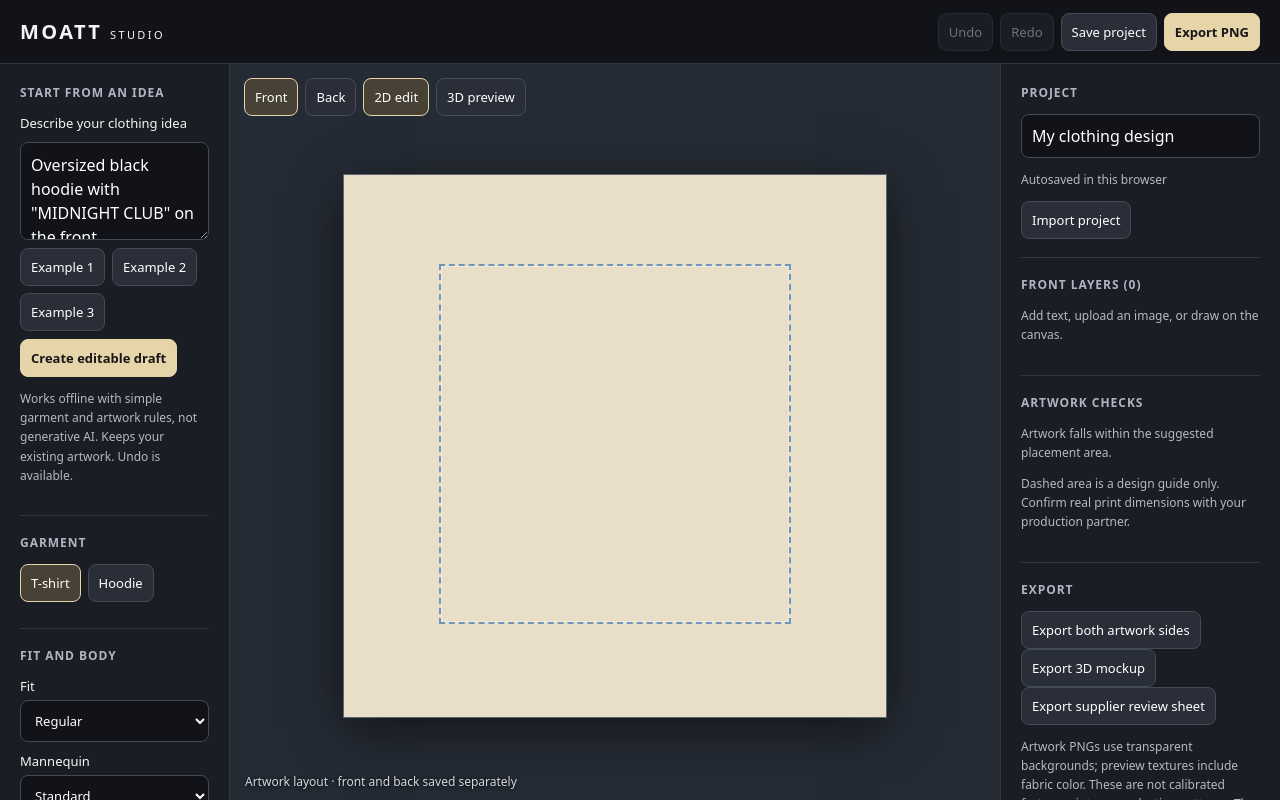
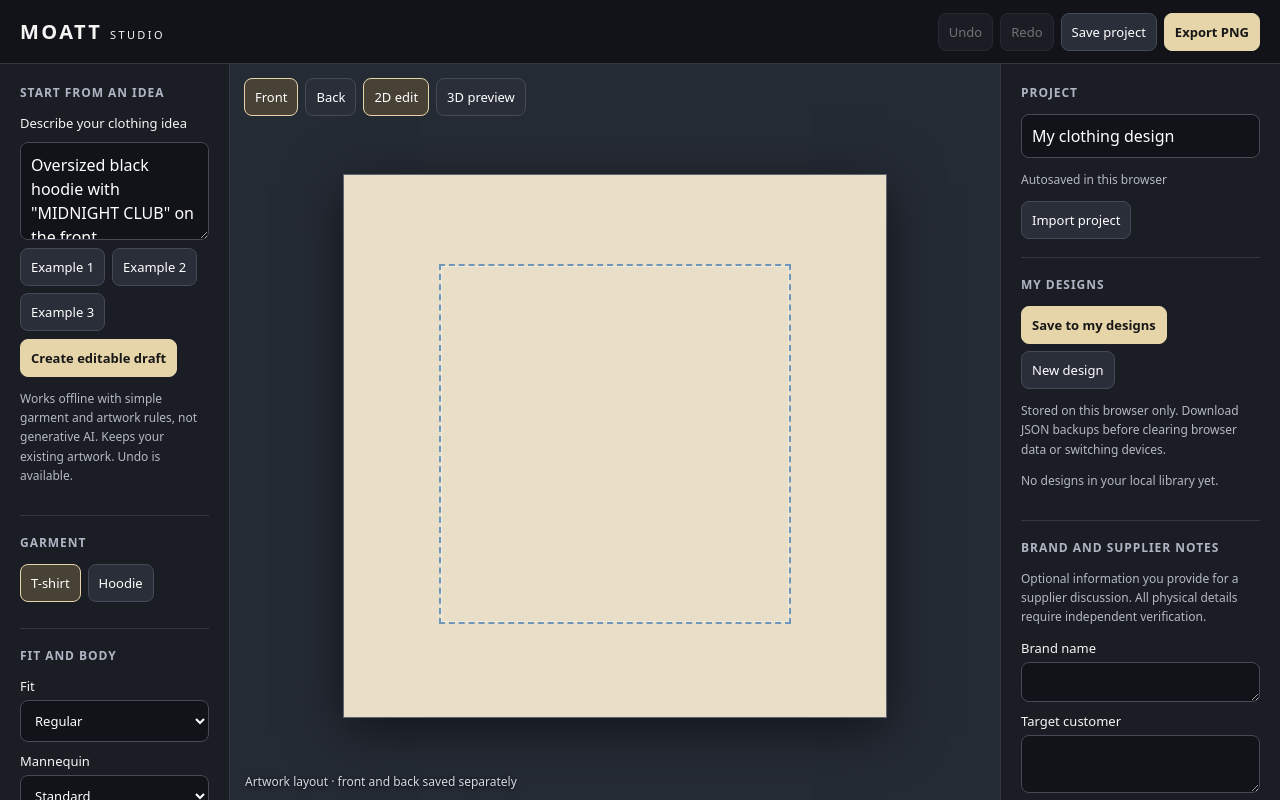
Before and after one commit to Enyina/moatt, a Next.js app: page / in a window 1280 px wide. Built offline with nearby package versions, Linux system fonts and the light colour scheme.

Commit message:
Add local multi-design library, new design flow and editable supplier brief fields

```diff
--- a/components/Studio.tsx
+++ b/components/Studio.tsx
@@ -7,16 +7,24 @@ import {renderArtwork,downloadBlob,savePng} from '../lib/render-design';
 import {analyzePrintPlacement,SAFE_REGION} from '../lib/print-guides';
 import {draftFromIdea,IDEA_EXAMPLES} from '../lib/design-starter';
 import {createSupplierReviewHtml} from '../lib/supplier-review';
+import {loadLibrary,saveToLibrary,openFromLibrary,deleteFromLibrary} from '../lib/design-library';
+import type {LibraryEntry} from '../lib/design-library';
 const Preview=dynamic(()=>import('./GarmentPreview'),{ssr:false,loading:()=> <div className="empty3d">Loading preview…</div>});
 type History={past:StudioDocument[];present:StudioDocument;future:StudioDocument[]};
 const START:History={past:[],present:initialDocument(),future:[]};
 export default function Studio(){
  const [idea,setIdea]=useState(IDEA_EXAMPLES[0]),[ideaFeedback,setIdeaFeedback]=useState('');
+ const [savedDesigns,setSavedDesigns]=useState<LibraryEntry[]>([]);
  const [history,setHistory]=useState<History>(START),[hydrated,setHydrated]=useState(false),[saveError,setSaveError]=useState(''),[side,setSide]=useState<Side>('front'),[tool,setTool]=useState<Tool>('select'),[selected,setSelected]=useState<string|null>(null),[tab,setTab]=useState<'2d'|'3d'>('2d'),[toast,setToast]=useState(''),[brushColor,setBrushColor]=useState('#202329'),[brushWidth,setBrushWidth]=useState(14);
  const doc=history.present;const printIssues=analyzePrintPlacement(doc);const canvasRef=useRef<HTMLCanvasElement>(null),fileRef=useRef<HTMLInputElement>(null),projectRef=useRef<HTMLInputElement>(null);
  const drag=useRef<{id:string;startX:number;startY:number;originX:number;originY:number;points?:number[]}|null>(null);
  const notify=(text:string)=>{setToast(text);setTimeout(()=>setToast(''),3500)};
- useEffect(()=>{try{const saved=localStorage.getItem(STORAGE_KEY);if(saved)setHistory({...START,present:decodeDocument(saved)})}catch(e){setSaveError('Could not restore saved design. '+String(e))}setHydrated(true)},[]);
+ useEffect(()=>{try{
+  const saved=localStorage.getItem(STORAGE_KEY);
+  if(saved)setHistory({...START,present:decodeDocument(saved)});
+  setSavedDesigns(loadLibrary(localStorage));
+ }catch(e){setSaveError('Could not restore saved design. '+String(e))}
+ setHydrated(true)},[]);
  useEffect(()=>{if(!hydrated)return;try{localStorage.setItem(STORAGE_KEY,JSON.stringify(doc));setSaveError('')}catch{setSaveError('Saving failed. Export your project to avoid losing changes.')}},[doc,hydrated]);
  const commit=useCallback((fn:(draft:StudioDocument)=>void)=>{setHistory(h=>({past:[...h.past.slice(-39),h.present],present:modify(h.present,fn),future:[]}))},[]);
  const undo=()=>setHistory(h=>h.past.length?{past:h.past.slice(0,-1),present:h.past[h.past.length-1],future:[h.present,...h.future]}:h);
@@ -31,6 +39,27 @@ export default function Studio(){
  const pointerDown=(e:PointerEvent<HTMLCanvasElement>)=>{const p=position(e);e.currentTarget.setPointerCapture(e.pointerId);if(tool==='draw'){const id=uid();drag.current={id,startX:p.x,startY:p.y,originX:p.x,originY:p.y,points:[0,0]};return}if(tool==='erase'){const target=hit(p);if(target){commit(d=>{d.layers[side]=d.layers[side].filter(l=>l.id!==target.id)});setSelected(null)}return}const target=hit(p);setSelected(target?.id||null);if(target)drag.current={id:target.id,startX:p.x,startY:p.y,originX:target.x,originY:target.y}};
  const pointerMove=(e:PointerEvent<HTMLCanvasElement>)=>{if(!drag.current)return;const p=position(e);if(tool==='draw'&&drag.current.points){drag.current.points.push(p.x-drag.current.originX,p.y-drag.current.originY);const c=canvasRef.current?.getContext('2d');if(c){const pts=drag.current.points;c.strokeStyle=brushColor;c.lineWidth=brushWidth;c.lineCap='round';c.beginPath();if(pts.length>2){c.moveTo(drag.current.originX+pts[pts.length-4],drag.current.originY+pts[pts.length-3]);c.lineTo(p.x,p.y);c.stroke();}}}else if(tool==='select'){const d=drag.current;const el=document.querySelector('[data-layer-id="'+d.id+'"]') as HTMLElement|null;if(el)el.style.transform='translate('+((p.x-d.startX)*100/1024)+'%, '+((p.y-d.startY)*100/1024)+'%)';}};
  const pointerUp=(e:PointerEvent<HTMLCanvasElement>)=>{const d=drag.current;drag.current=null;if(!d)return;const p=position(e);if(tool==='draw'&&d.points){const layer:Layer={id:d.id,kind:'stroke',x:d.originX,y:d.originY,width:1024,height:1024,rotation:0,value:'',color:brushColor,fontSize:brushWidth,points:d.points};commit(x=>x.layers[side].push(layer));setSelected(d.id);return;}if(tool==='select'){const nx=clamp(d.originX+p.x-d.startX,-1024,2048),ny=clamp(d.originY+p.y-d.startY,-1024,2048);if(nx!==d.originX||ny!==d.originY)update(d.id,{x:nx,y:ny});else{const el=document.querySelector('[data-layer-id="'+d.id+'"]') as HTMLElement|null;if(el)el.style.transform='';}}};
+ const storeDesign=()=>{try{
+  const saved=saveToLibrary(localStorage,doc);
+  setSavedDesigns(saved);notify('Design saved in your browser library. Download a backup for safety.');
+ }catch(e){notify('Could not save design: '+String(e));}};
+ const openDesign=(id:string)=>{
+  if(!window.confirm('Open this saved design? Your current design will stay in browser autosave only until you save it to the library or export it.'))return;
+  try{const next=openFromLibrary(localStorage,id);
+   setHistory(h=>({past:[...h.past.slice(-39),h.present],present:next,future:[]}));
+   setSelected(null);setSide('front');setTool('select');setTab('2d');notify('Design opened.');
+  }catch(e){notify('Could not open design: '+String(e));}
+ };
+ const removeDesign=(id:string)=>{
+  if(!window.confirm('Delete this saved design from your browser library? Export a backup first if needed.'))return;
+  try{setSavedDesigns(deleteFromLibrary(localStorage,id));notify('Saved design deleted.');}
+  catch(e){notify('Could not delete design: '+String(e));}
+ };
+ const newDesign=()=>{
+  if(!window.confirm('Start a new design? Save the current design to your library or export a backup first.'))return;
+  setHistory(h=>({past:[...h.past.slice(-39),h.present],present:initialDocument(),future:[]}));
+  setSelected(null);setSide('front');setTool('select');setTab('2d');notify('New design ready.');
+ };
  const applyIdea=()=>{
   try{
    const draft=draftFromIdea(idea,doc);
@@ -73,6 +102,21 @@ export default function Studio(){
  <div className="studio-stage" style={{display:tab==='2d'?'flex':'none'}}><div className="artboard"><canvas ref={canvasRef} width={1024} height={1024} aria-label={side+' artwork canvas'} style={{touchAction:'none',cursor:tool==='draw'?'crosshair':tool==='erase'?'not-allowed':'move'}} onPointerDown={pointerDown} onPointerMove={pointerMove} onPointerUp={pointerUp} onPointerCancel={()=>{drag.current=null;void paint()}}/><div aria-hidden="true" className="safe-guide" style={{left:SAFE_REGION.left/1024*100+'%',top:SAFE_REGION.top/1024*100+'%',width:(SAFE_REGION.right-SAFE_REGION.left)/1024*100+'%',height:(SAFE_REGION.bottom-SAFE_REGION.top)/1024*100+'%'}}/>{active&&tool==='select'&&<div className="selection-outline" data-layer-id={active.id} style={{left:active.x/1024*100+'%',top:active.y/1024*100+'%',width:active.width/1024*100+'%',height:active.height/1024*100+'%',transform:'rotate('+active.rotation+'deg)'}}/>}</div></div>
  <div className="preview-stage" style={{display:tab==='3d'?'block':'none'}}><Preview doc={doc} side={side}/></div><div className="notice">{tab==='3d'?'Drag to orbit · scroll to zoom':'Artwork layout · front and back saved separately'}</div></section>
  <aside className="panel right"><div className="section"><h3>Project</h3><input aria-label="Design title" className="field" value={doc.name} maxLength={120} onChange={e=>commit(d=>{d.name=e.target.value})}/><p className="hint">{saveError||(!hydrated?'Loading saved design…':'Autosaved in this browser')}</p><button className="button" onClick={()=>projectRef.current?.click()}>Import project</button><input hidden type="file" accept=".json,application/json" ref={projectRef} onChange={e=>void importProject(e)}/></div>
+ <div className="section"><h3>My designs</h3>
+ <div className="row"><button className="button primary" onClick={storeDesign}>Save to my designs</button><button className="button" onClick={newDesign}>New design</button></div>
+ <p className="hint">Stored on this browser only. Download JSON backups before clearing browser data or switching devices.</p>
+ {savedDesigns.length===0?<p className="hint">No designs in your local library yet.</p>:
+ savedDesigns.map(item=><div className="layer-row" key={item.id}><button className="choice" aria-label={'Open '+item.name} onClick={()=>openDesign(item.id)}>{item.name} · {item.savedAt.slice(0,10)}</button><button className="button" aria-label={'Delete '+item.name} onClick={()=>removeDesign(item.id)}>×</button></div>)}
+ </div>
+ <div className="section"><h3>Brand and supplier notes</h3><p className="hint">Optional information you provide for a supplier discussion. All physical details require independent verification.</p>
+ {([
+ ['brand','Brand name'],['targetCustomer','Target customer'],['fabricComposition','Requested fabric composition'],
+ ['fabricWeight','Requested fabric weight'],['sizingNotes','Requested sizing / measurements'],
+ ['constructionNotes','Construction requests'],['productionNotes','Additional supplier questions']
+ ] as Array<[keyof StudioDocument['brief'],string]>).map(([key,label])=>
+ <label key={key}>{label}<textarea aria-label={label} className="field" rows={key==='brand'?1:2} maxLength={2000} value={doc.brief[key]}
+ onChange={e=>commit(d=>{d.brief[key]=e.target.value.slice(0,2000)})}/></label>)}
+ </div>
  <div className="section"><h3>{side} layers ({current.length})</h3>{[...current].reverse().map(l=><div key={l.id} className="layer-row"><button className={'choice '+(selected===l.id?'selected':'')} onClick={()=>{setSelected(l.id);setTool('select')}}>{l.kind}: {l.kind==='text'?l.value.slice(0,12):l.kind==='stroke'?'brush stroke':'image'}</button><button aria-label="Delete layer" className="button" onClick={()=>{commit(d=>{d.layers[side]=d.layers[side].filter(x=>x.id!==l.id)});setSelected(null)}}>×</button></div>)}{!current.length&&<p className="hint">Add text, upload an image, or draw on the canvas.</p>}</div>
  {active&&<div className="section"><h3>Selected layer</h3>{active.kind==='text'&&<><label>Text<textarea aria-label="Selected layer text" className="field" value={active.value} onChange={e=>update(active.id,{value:e.target.value.slice(0,300)})}/></label><label>Text size<input className="field" type="number" min={12} max={320} value={active.fontSize||90} onChange={e=>update(active.id,{fontSize:clamp(Number(e.target.value),12,320)})}/></label></>}
  {active.kind!=='image'&&<label>Ink <input type="color" value={active.color} onChange={e=>update(active.id,{color:e.target.value})}/></label>}
```
